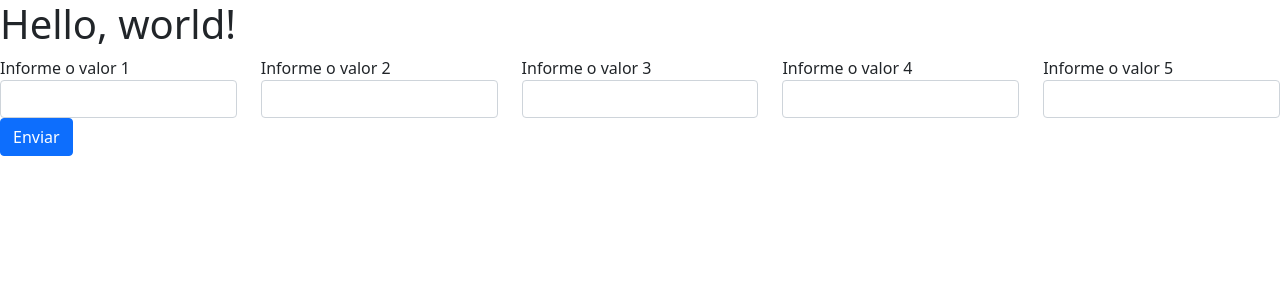
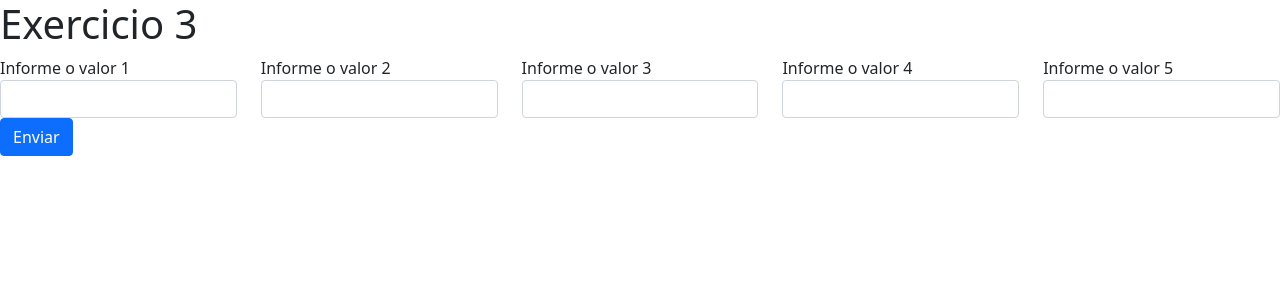
Before and after one commit to GabrielRaimundo123/EletivaVI, a PHP site: page / in a window 1280 px wide. Shown: the top 300 px of the page. Run offline with PHP 8.4, Linux system fonts and the light colour scheme.

Commit message:
Update index.php

```diff
--- a/LIST_2/EX_3/index.php
+++ b/LIST_2/EX_3/index.php
@@ -8,12 +8,12 @@
     <!-- Bootstrap CSS -->
     <link href="https://cdn.jsdelivr.net/npm/bootstrap@5.1.3/dist/css/bootstrap.min.css" rel="stylesheet" integrity="sha384-1BmE4kWBq78iYhFldvKuhfTAU6auU8tT94WrHftjDbrCEXSU1oBoqyl2QvZ6jIW3" crossorigin="anonymous">
 
-    <title>Hello, world!</title>
+    <title>Exercicio 3</title>
   </head>
   <body>
-    <h1>Hello, world!</h1>
+    <h1>Exercicio 3</h1>
 
-    <form action="resposta.php" method="post">
+    <form action="Resposta.php" method="post">
       <div class="row">
         <?php
           for ($i=1; $i<=5; $i++){
```
